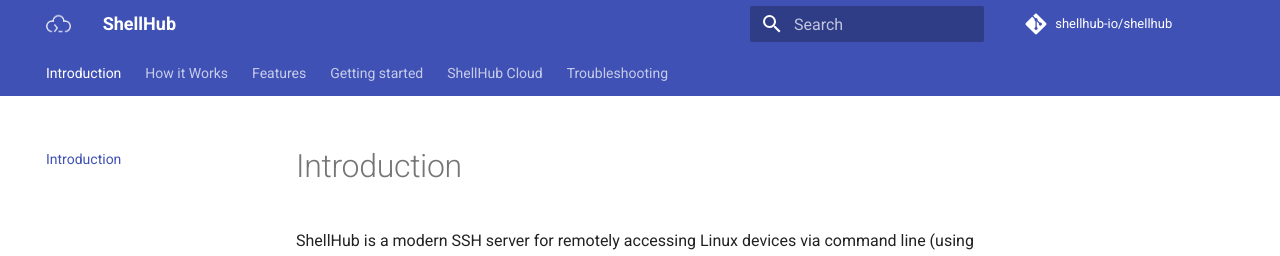
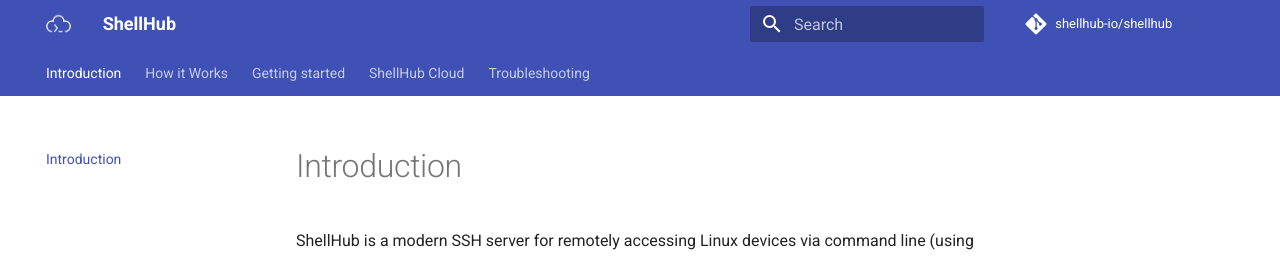
Before and after one commit to shellhub-io/shellhub-io.github.io, an MkDocs documentation site: the page built from docs/index.md, in a window 1280 px wide and 1032 px high. Shown: the top 256 px of the window. Built offline with MkDocs 1.6.1 and Material for MkDocs 9.7.7, drawn with Linux system fonts in a browser that asks for light colours; comment, search, counter and statistics services are not loaded.

Commit message:
Remove missing nav item

```diff
--- a/mkdocs.yml
+++ b/mkdocs.yml
@@ -79,7 +79,6 @@ plugins:
 nav:
   - Introduction: index.md
   - How it Works: introduction.md
-  - Features: features.md
   - Getting started:
     - Installing: getting-started/installing.md
     - Creating account: getting-started/creating-account.md
```
